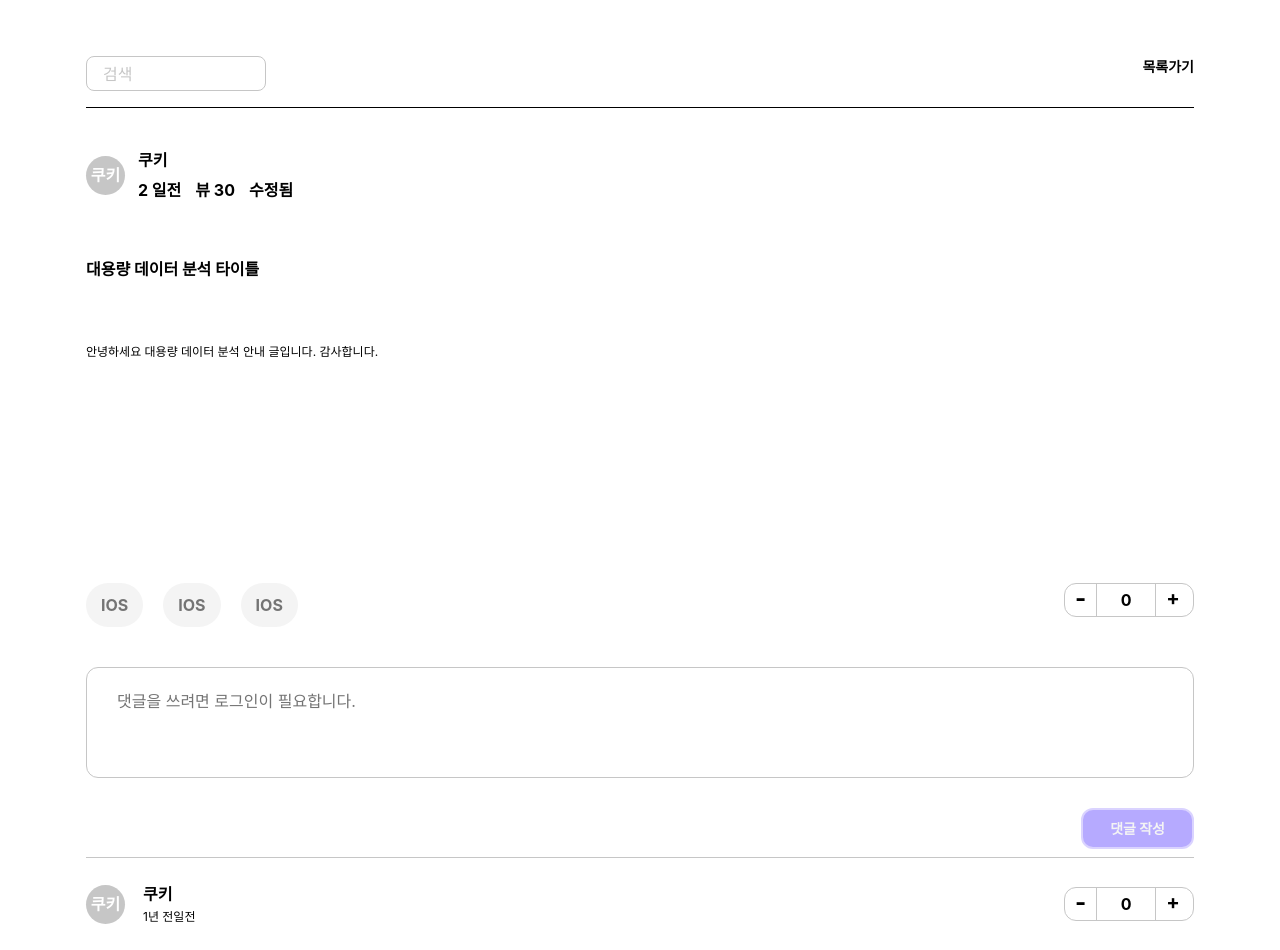
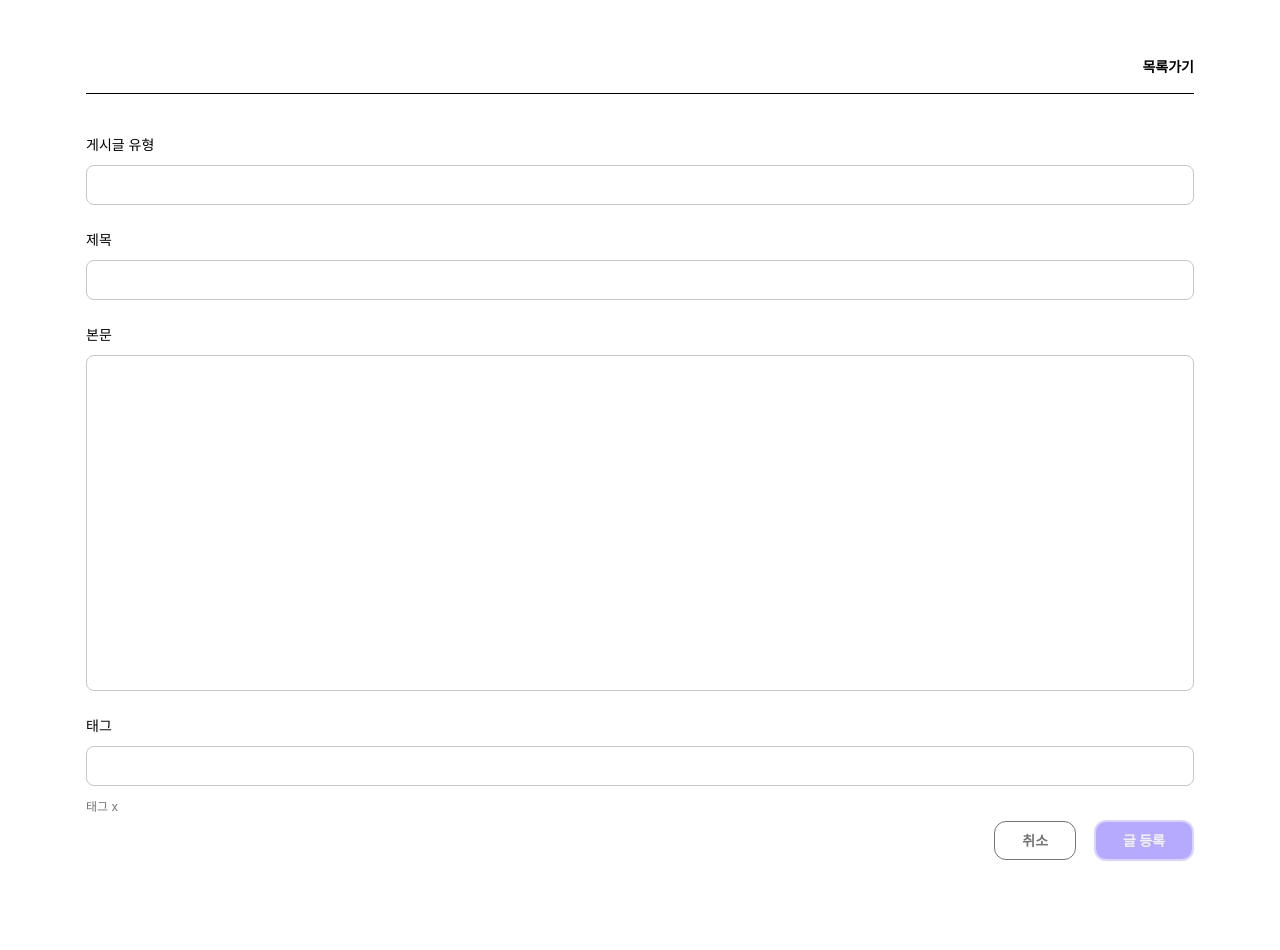
Before and after one commit to yunyami0605/nestjs_prisma_board_ex_front, a Next.js app: page /posts/register in a window 1280 px wide. Shown: the top 950 px of the page. Built offline with nearby package versions, Linux system fonts and the light colour scheme.

Commit message:
[Feat] 게시글 등록 페이지 추가
1. 게시글 등록 페이지 추가
2. 게시글 리스트, 컨텐츠 컴포넌트 페이지 이동 라우터 추가
3. 공통 컴포넌트 FormTextarea 추가

```diff
--- /dev/null
+++ b/src/components/common/form/FormTextarea.tsx
@@ -0,0 +1,24 @@
+import React from "react";
+import { Input, InputProps } from "@chakra-ui/react";
+import { colors } from "@/theme/color";
+
+interface Props extends InputProps {}
+function FormTextarea(props: Props) {
+  return (
+    <Input
+      {...props}
+      borderWidth="1px"
+      borderColor={colors.gray[3]}
+      borderRadius={"8px"}
+      color={colors.gray[0]}
+      _placeholder={{
+        color: colors.gray[3],
+      }}
+      _focus={{
+        borderColor: colors.gray[2],
+      }}
+    />
+  );
+}
+
+export default FormTextarea;
--- a/src/pages/posts/[id].tsx
+++ b/src/pages/posts/[id].tsx
@@ -54,7 +54,7 @@ function PostContent() {
           onChange={(e) => setSearchText(e.target.value)}
         />
 
-        <TextButton>목록가기</TextButton>
+        <TextButton onClick={router.back}>목록가기</TextButton>
       </HeaderView>
 
       {/* 게시글 내용 */}
--- /dev/null
+++ b/src/pages/posts/register/index.tsx
@@ -0,0 +1,60 @@
+import React, { useState } from "react";
+import _ from "lodash";
+import { Text, HStack, Stack, Box } from "@chakra-ui/react";
+import PositiveButtonBar from "@/components/common/button/PositiveButtonBar";
+import HeaderView from "@/components/common/headerView/HeaderView";
+import SearchInput from "@/components/common/input/SearchInput";
+import TextButton from "@/components/common/button/TextButton";
+import { useRouter } from "next/router";
+import FormLabel from "@/components/common/form/FormLabel";
+import FormInput from "@/components/common/form/FormInput";
+import FormTextarea from "@/components/common/form/FormTextarea";
+import DefaultButtonBar from "@/components/common/button/DefaultButtonBar";
+import { colors } from "@/theme/color";
+
+/**
+ *@description 게시글 등록 페이지
+ */
+function PostRegister() {
+  const [searchText, setSearchText] = useState("");
+  const router = useRouter();
+
+  return (
+    <Stack>
+      <HeaderView>
+        <div></div>
+
+        <TextButton onClick={() => router.push("/posts")}>목록가기</TextButton>
+      </HeaderView>
+
+      {/* 게시글 리스트 */}
+      <Box py="32px">
+        <FormLabel mb="10px">게시글 유형</FormLabel>
+        <FormInput mb="24px" />
+
+        <FormLabel mb="10px">제목</FormLabel>
+        <FormInput mb="24px" />
+
+        <FormLabel mb="10px">본문</FormLabel>
+        <FormTextarea mb="24px" h="336px" />
+
+        <FormLabel mb="10px">태그</FormLabel>
+        <FormInput mb="12px" />
+
+        {/* 등록하려는 태그 리스트 */}
+        <HStack mb="4px">
+          <Text cursor={"pointer"} fontSize={"12px"} color={colors.gray[2]}>
+            태그 x
+          </Text>
+        </HStack>
+
+        <HStack justifyContent={"flex-end"} spacing={"18px"}>
+          <DefaultButtonBar name={"취소"} onClick={() => {}} />
+          <PositiveButtonBar name={"글 등록"} onClick={() => {}} />
+        </HStack>
+      </Box>
+    </Stack>
+  );
+}
+
+export default PostRegister;
```
Also changed, not shown: src/pages/posts/index.tsx (+7 -3 lines).
